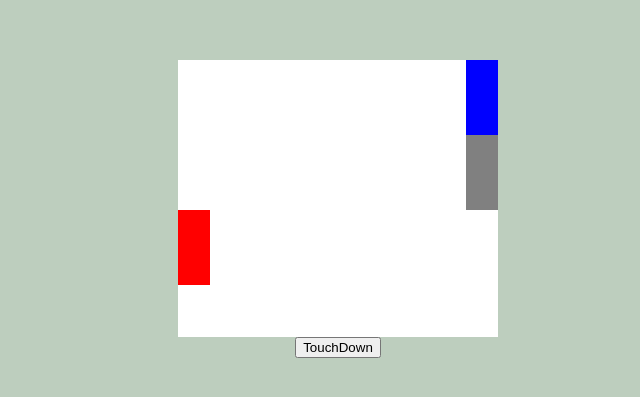
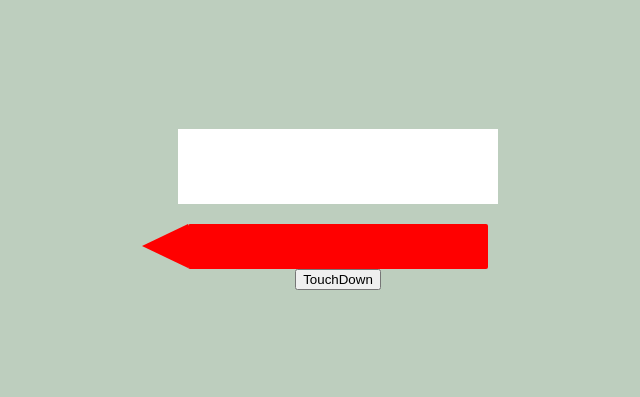
Before and after one commit to maac4422/gsap-demo, a React (Create React App) app: page / in a window 1280 px wide. Shown: the part 191-588 px from the top of the page, without its empty margins (302-942 px from the left). Built offline with nearby package versions, Linux system fonts and the light colour scheme.

Commit message:
Image simular to arrow

```diff
--- a/src/App.css
+++ b/src/App.css
@@ -52,21 +52,23 @@
 
 .team-name{
   color: black;
+  position: absolute;
+  top: 42%;
 }
 
 .content-colors{
   display: flex;
   flex-direction: column;
   align-items: flex-end;
-  position: relative;
+  width: 320px;
+  height: 75px;
 }
 
 .event-color{
-  width: 10%;
-  height: 75px;
+  height: 20px;
   justify-content: flex-end;
   flex-direction: row;
-  position: static;
+  position: absolute;
 }
 
 .event-color.red {
@@ -75,8 +77,45 @@
 
 .event-color.blue{
   background-color: blue;
+
 }
 
 .event-color.gray{
   background-color: gray;
 }
+
+.content-colors-left{
+
+}
+
+.arrow-container-left{
+  margin-top: 20px;
+  width: 300px;
+  height: 300px;
+  background: -webkit-radial-gradient(0% 100%, circle, transparent 15%, steelblue 15%) no-repeat, -webkit-radial-gradient(0% 0%, circle, transparent 15%, steelblue 15%) no-repeat, -webkit-radial-gradient(0% 0%, circle, transparent 15%, steelblue 15%) no-repeat, -webkit-radial-gradient(0% 0%, circle, transparent 15%, steelblue 15%) no-repeat;
+  background: radial-gradient(circle at 100% 100%, transparent 15%, steelblue 15%) no-repeat, radial-gradient(circle at 0% 0%, transparent 15%, steelblue 15%) no-repeat, radial-gradient(circle at 0% 0%, transparent 15%, steelblue 15%) no-repeat, radial-gradient(circle at 0% 0%, transparent 15%, steelblue 15%) no-repeat;
+  background-position: 100% 100%, 100% 0%, 0% 0%, 100% 100%;
+  background-size: 75% 75%;
+}
+
+.talkbubble {
+  margin-top: 20px;
+  width: 300px;
+  height: 45px;
+  background: red;
+  position: relative;
+  -moz-border-radius: 2px;
+  -webkit-border-radius: 2px;
+  border-radius: 2px;
+}
+.talkbubble:before {
+  content: "";
+  position: absolute;
+  right: 100%;
+  top: 0px;
+  width: 0;
+  height: 0;
+  border-top: 22px solid transparent;
+  border-right: 46px solid red;
+  border-bottom: 22px solid transparent;
+}
--- a/src/App.js
+++ b/src/App.js
@@ -49,14 +49,14 @@ function App() {
       }
     })
 
+    gsap.to(actionMatchGray ,{duration: 1 ,width: "100%" , ease: "custom", delay: 0.2})
 
-
-    gsap.to(actionMatchRed ,{duration: 1 ,width: "100%" , ease: "custom", delay: 0.2,
+    gsap.to(actionMatchRed ,{duration: 1 ,width: "100%" , ease: "custom", delay: 0.5,
       onComplete: function(){
         setTextNotification("BUCCARESS")
       }
     })
-    gsap.to(actionMatchGray ,{duration: 1 ,width: "100%" , ease: "custom", delay: 0.4})
+
 
 
   }
@@ -80,17 +80,23 @@ function App() {
     >
       <header className="App-header">
         <div className="event-section" ref={el => actionMatchEventContainer = el}>
+
           <div className="content-colors">
+            <p className="team-name" ref={el=> textEvent = el}>
+              {textNotification}
+            </p>
             <div className="event-color blue" ref={el => actionMatchBlue = el}></div>
             <div className="event-color gray" ref={el => actionMatchGray = el}></div>
+            <div className="event-color red" ref={el => actionMatchRed = el}></div>
           </div>
 
           <div className="content-colors-left">
-            <div className="event-color red" ref={el => actionMatchRed = el}></div>
+
           </div>
-          <p className="team-name" ref={el=> textEvent = el}>
-            {textNotification}
-          </p>
+
+        </div>
+
+        <div className="talkbubble">
         </div>
 
         <button onClick={actionMatchEvent}>
```
